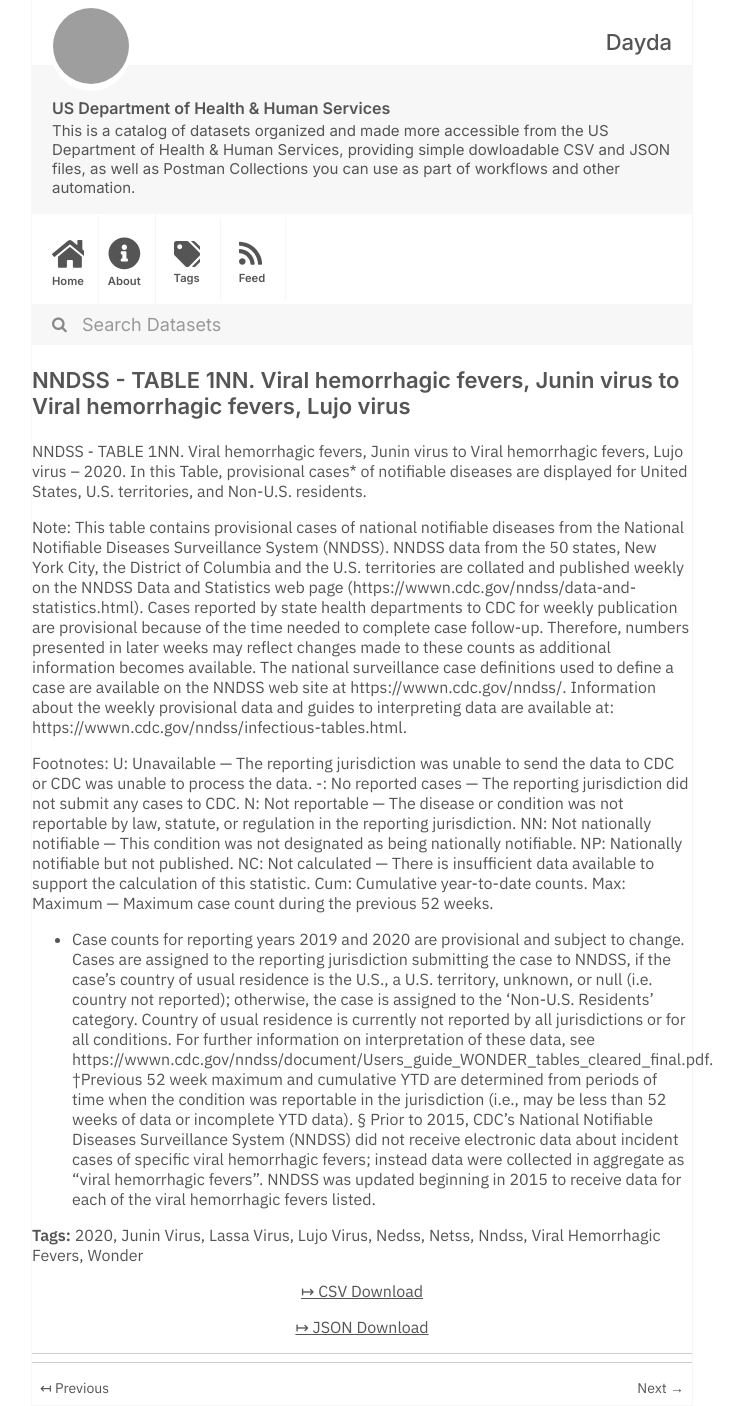
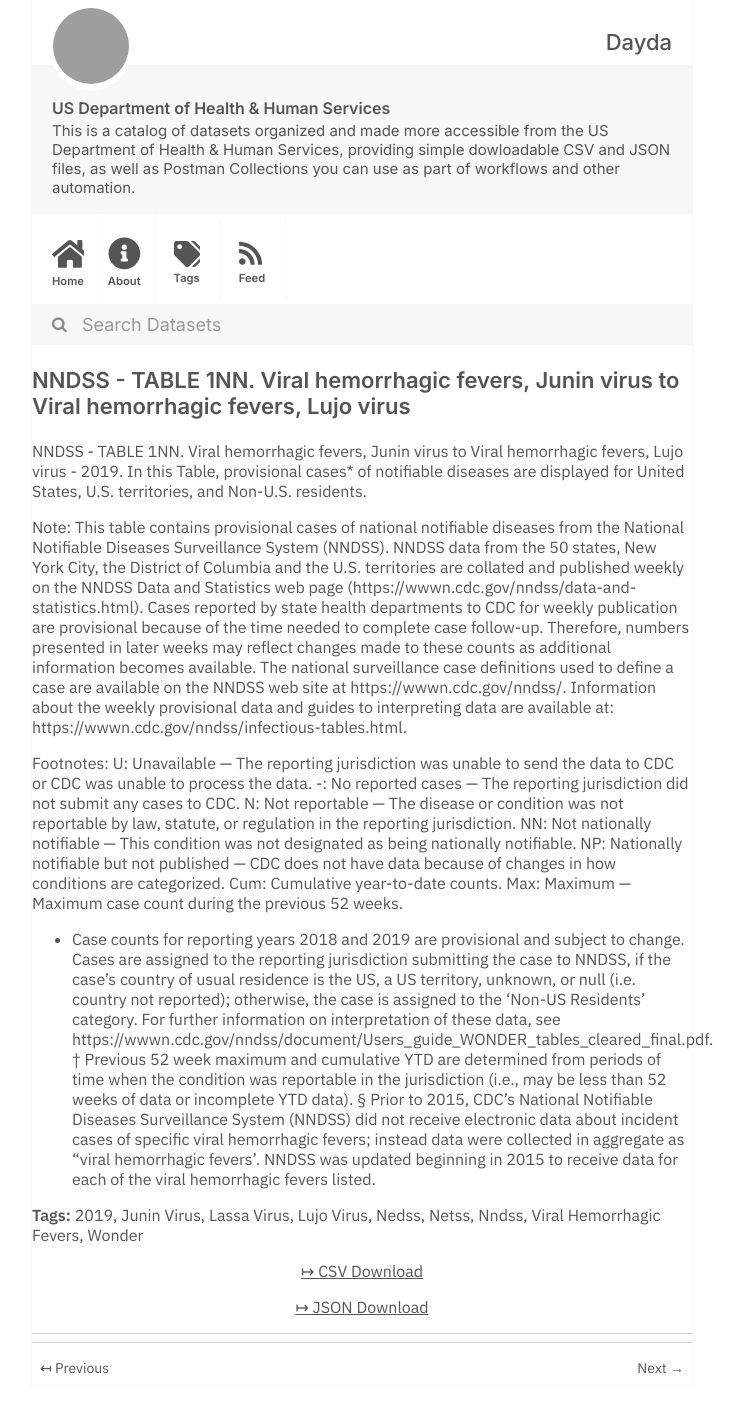
Before and after one commit to dayda-entities/us-department-of-health-and-human-services, a Jekyll site: the page built from _posts/2020-11-10-nndss-table-1nn.-viral-hemorrhagic-fevers-junin-virus-to-viral-hemorrhagic-fevers-lujo-virus.md, in a window 1280 px wide. Shown: the whole page, without its empty margins (278-1022 px from the left). Built offline with Jekyll 4.4.1, drawn with Linux system fonts in a browser that asks for light colours; grey boxes are pictures that could not be loaded.

Commit message:
Publish Data

```diff
--- a/_posts/2020-11-10-nndss-table-1nn.-viral-hemorrhagic-fevers-junin-virus-to-viral-hemorrhagic-fevers-lujo-virus.md
+++ b/_posts/2020-11-10-nndss-table-1nn.-viral-hemorrhagic-fevers-junin-virus-to-viral-hemorrhagic-fevers-lujo-virus.md
@@ -2,12 +2,12 @@
 title: >-
   NNDSS - TABLE 1NN. Viral hemorrhagic fevers, Junin virus to Viral hemorrhagic
   fevers, Lujo virus
-created: '2020-11-10T16:16:36.782003'
-modified: '2021-04-17T02:49:34.489863'
+created: '2020-11-10T16:17:48.762033'
+modified: '2021-04-26T20:57:00.858935'
 state: active
 type: dataset
 tags:
-  - '2020'
+  - '2019'
   - Junin Virus
   - Lassa Virus
   - Lujo Virus
@@ -17,12 +17,12 @@ tags:
   - Viral Hemorrhagic Fevers
   - Wonder
 groups: []
-csv_url: 'https://data.cdc.gov/api/views/axsa-zcg5/rows.csv?accessType=DOWNLOAD'
-json_url: 'https://data.cdc.gov/api/views/axsa-zcg5/rows.json?accessType=DOWNLOAD'
+csv_url: 'https://data.cdc.gov/api/views/r8hr-3jkm/rows.csv?accessType=DOWNLOAD'
+json_url: 'https://data.cdc.gov/api/views/r8hr-3jkm/rows.json?accessType=DOWNLOAD'
 layout: post
 
 ---
-NNDSS - TABLE 1NN. Viral hemorrhagic fevers, Junin virus to Viral hemorrhagic fevers, Lujo virus – 2020.  In this Table, provisional cases* of notifiable diseases are displayed for United States, U.S. territories, and Non-U.S. residents.
+NNDSS - TABLE 1NN. Viral hemorrhagic fevers, Junin virus to Viral hemorrhagic fevers, Lujo virus - 2019. In this Table, provisional cases* of notifiable diseases are displayed for United States, U.S. territories, and Non-U.S. residents.
 
 Note:
 This table contains provisional cases of national notifiable diseases from the National Notifiable Diseases Surveillance System (NNDSS). NNDSS data from the 50 states, New York City, the District of Columbia and the U.S. territories are collated and published weekly on the NNDSS Data and Statistics web page (https://wwwn.cdc.gov/nndss/data-and-statistics.html). Cases reported by state health departments to CDC for weekly publication are provisional because of the time needed to complete case follow-up. Therefore, numbers presented in later weeks may reflect changes made to these counts as additional information becomes available. The national surveillance case definitions used to define a case are available on the NNDSS web site at https://wwwn.cdc.gov/nndss/. Information about the weekly provisional data and guides to interpreting data are available at: https://wwwn.cdc.gov/nndss/infectious-tables.html.
@@ -32,10 +32,9 @@ U: Unavailable — The reporting jurisdiction was unable to send the data to CDC
 -: No reported cases — The reporting jurisdiction did not submit any cases to CDC.
 N: Not reportable — The disease or condition was not reportable by law, statute, or regulation in the reporting jurisdiction.
 NN: Not nationally notifiable — This condition was not designated as being nationally notifiable.
-NP: Nationally notifiable but not published.
-NC: Not calculated — There is insufficient data available to support the calculation of this statistic.
+NP: Nationally notifiable but not published — CDC does not have data because of changes in how conditions are categorized.
 Cum: Cumulative year-to-date counts.
 Max: Maximum — Maximum case count during the previous 52 weeks.
-* Case counts for reporting years 2019 and 2020 are provisional and subject to change. Cases are assigned to the reporting jurisdiction submitting the case to NNDSS, if the case's country of usual residence is the U.S., a U.S. territory, unknown, or null (i.e. country not reported); otherwise, the case is assigned to the 'Non-U.S. Residents' category. Country of usual residence is currently not reported by all jurisdictions or for all conditions. For further information on interpretation of these data, see https://wwwn.cdc.gov/nndss/document/Users_guide_WONDER_tables_cleared_final.pdf.
-†Previous 52 week maximum and cumulative YTD are determined from periods of time when the condition was reportable in the jurisdiction (i.e., may be less than 52 weeks of data or incomplete YTD data).
-§ Prior to 2015, CDC's National Notifiable Diseases Surveillance System (NNDSS) did not receive electronic data about incident cases of specific viral hemorrhagic fevers; instead data were collected in aggregate as "viral hemorrhagic fevers". NNDSS was updated beginning in 2015 to receive data for each of the viral hemorrhagic fevers listed.
+* Case counts for reporting years 2018 and 2019 are provisional and subject to change. Cases are assigned to the reporting jurisdiction submitting the case to NNDSS, if the case's country of usual residence is the US, a US territory, unknown, or null (i.e. country not reported); otherwise, the case is assigned to the 'Non-US Residents' category. For further information on interpretation of these data, see https://wwwn.cdc.gov/nndss/document/Users_guide_WONDER_tables_cleared_final.pdf.
+† Previous 52 week maximum and cumulative YTD are determined from periods of time when the condition was reportable in the jurisdiction (i.e., may be less than 52 weeks of data or incomplete YTD data).
+§ Prior to 2015, CDC's National Notifiable Diseases Surveillance System (NNDSS) did not receive electronic data about incident cases of specific viral hemorrhagic fevers; instead data were collected in aggregate as "viral hemorrhagic fevers'. NNDSS was updated beginning in 2015 to receive data for each of the viral hemorrhagic fevers listed.
```
